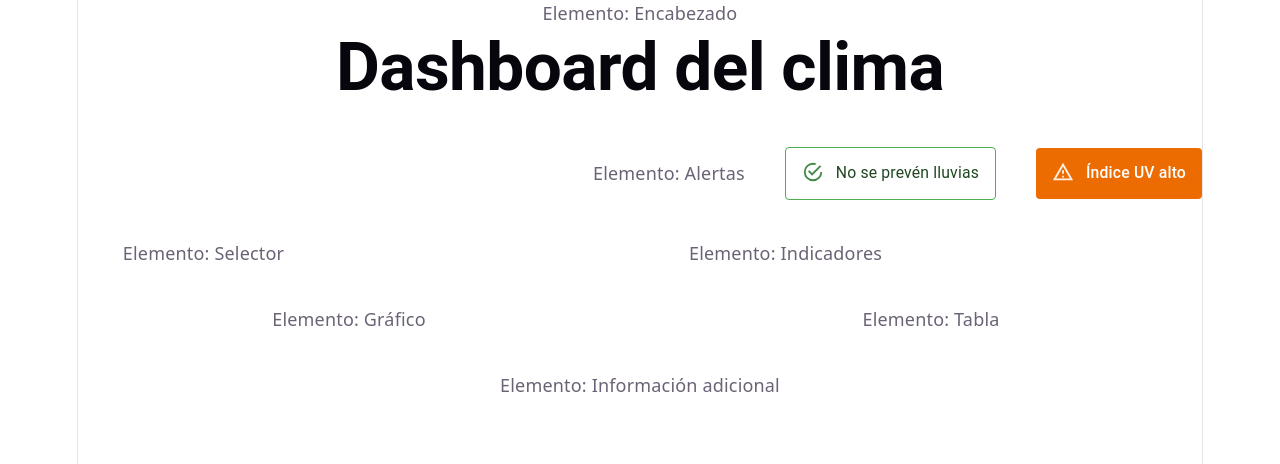
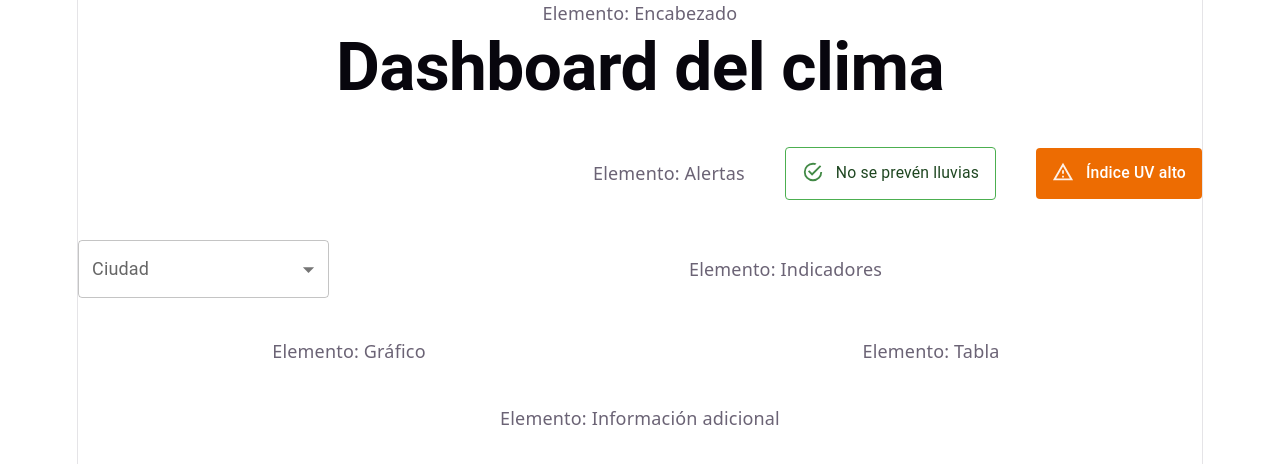
Before and after one commit to dnatt8/dashboard, a React (Vite) app: page / in a window 1280 px wide. Shown: the top 464 px of the page. Built offline with nearby package versions, Linux system fonts and the light colour scheme.

Commit message:
agregado de componente Selector en App

```diff
--- a/src/App.tsx
+++ b/src/App.tsx
@@ -2,6 +2,7 @@ import './App.css';
 import { Grid } from '@mui/material';
 import HeaderUI from './components/HeaderUI';
 import AlertUI from './components/AlertUI';
+import SelectorUI from './components/SelectorUI';
 
 function App() {
     return (
@@ -22,7 +23,11 @@ function App() {
             </Grid>
 
             {/* Selector */}
-            <Grid size={{ xs: 12, md: 3 }}>Elemento: Selector</Grid>
+            <Grid size={{ xs: 12, md: 3 }}>
+
+                <SelectorUI />
+
+            </Grid>
 
             {/* Indicadores */}
             <Grid size={{ xs: 12, md: 9 }}>Elemento: Indicadores</Grid>
```
